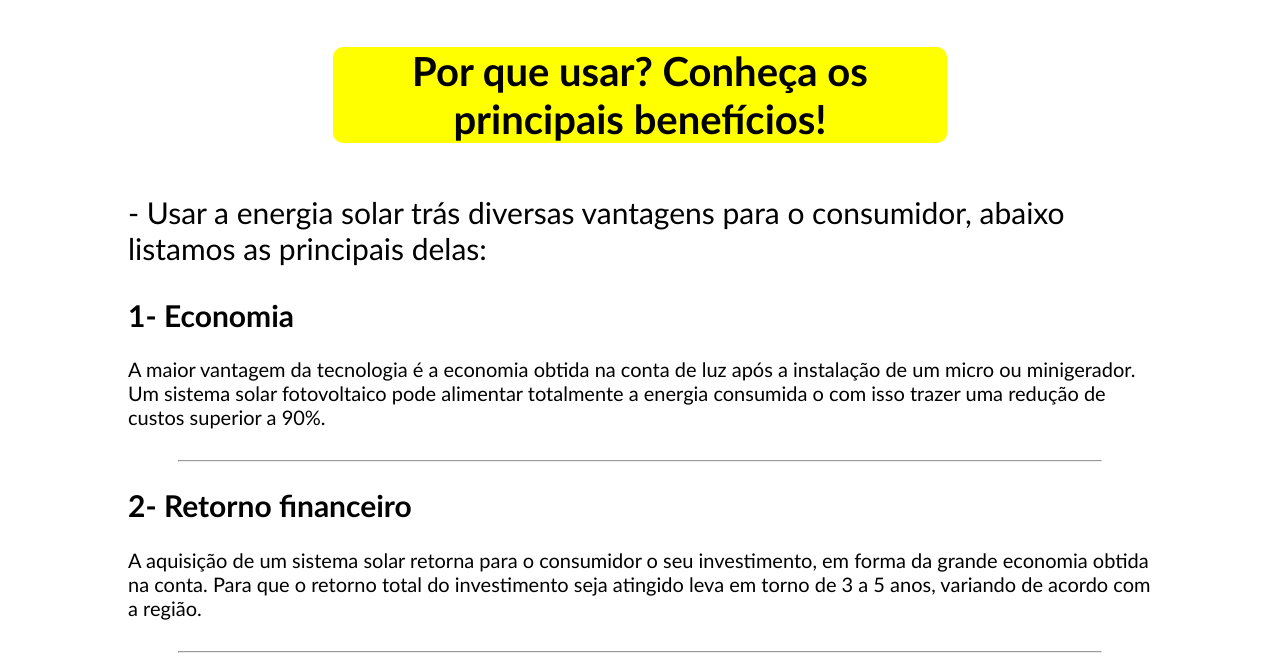
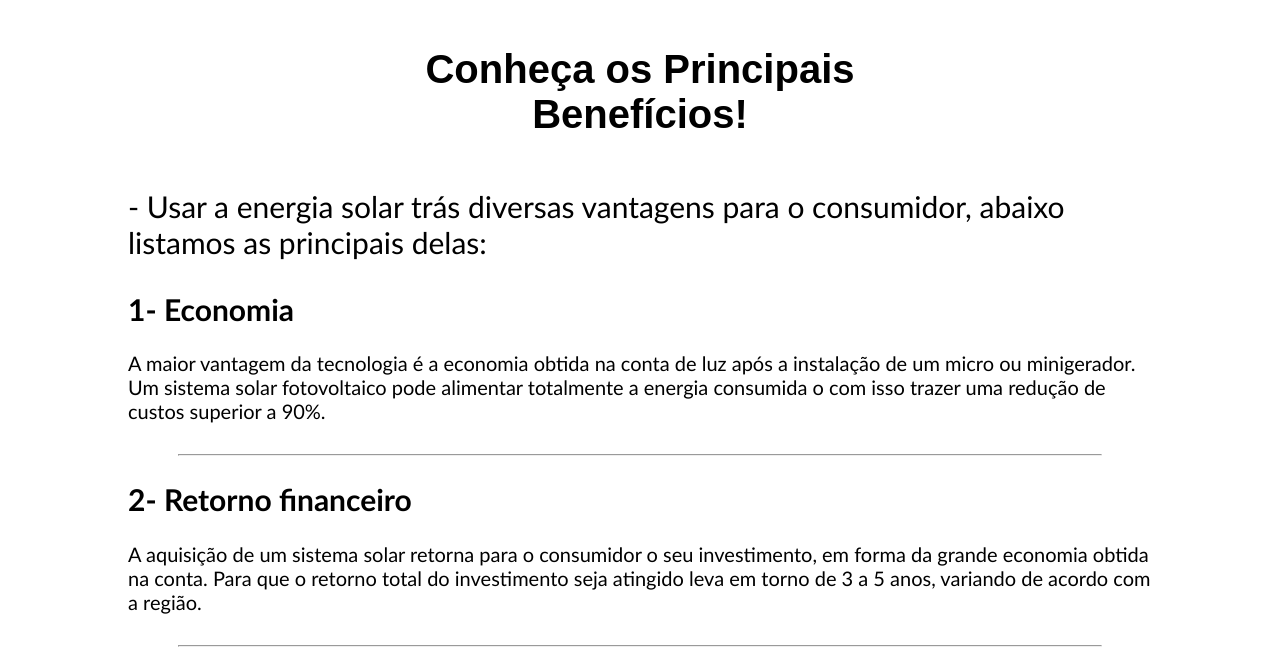
Before and after one commit to Projeto-WebFotovoltaico/Projeto-WebFotovoltaico, a website: page WebFotovoltaico/main/consumo.html in a window 1280 px wide. Shown: the part 134-800 px from the top of the page. Drawn offline with Linux system fonts and the light colour scheme; files that its build step writes are made by us from their sources; files whose address does not match are found by name.

Commit message:
Alteração  do title

```diff
--- a/WebFotovoltaico/main/consumo.html
+++ b/WebFotovoltaico/main/consumo.html
@@ -31,7 +31,7 @@
     <section>
         <div id="cont1">
 
-            <h1 id = 'conttitulo'>Por que usar? Conheça os principais benefícios!</h1>
+            <h1 id = 'conttitulo'>Conheça os Principais Benefícios!</h1>
 
 <p id="cont-intro">- Usar a energia solar trás diversas vantagens para o consumidor, abaixo listamos as principais delas:</p>
 
--- a/WebFotovoltaico/public/css/consumo.css
+++ b/WebFotovoltaico/public/css/consumo.css
@@ -87,10 +87,10 @@ p{
     width: 60%;
     margin-bottom: 5%;
     text-align: center;
-    background-color: yellow;
+
     font-size: 40px;
     margin-top: 6%;
-    font-family: 'Trebuchet MS', 'Lucida Sans Unicode', 'Lucida Grande', 'Lucida Sans', Arial, sans-serif, 'Arial Narrow', Arial, sans-serif;
+    font-family: Arial, Helvetica, sans-serif;
 }
 
 #cont-intro{
--- a/WebFotovoltaico/public/css/sobre.css
+++ b/WebFotovoltaico/public/css/sobre.css
@@ -71,8 +71,12 @@ section{
 
 }
 #cont1{
+    position: absolute;
+    left: 75px;
+    top: 300px;
     margin: auto;
     border-radius: 10px;
+    padding: 20px;
     width: 90%;
     height: 1200px;
    background-image: url(../assents/work2.jpg);
@@ -82,6 +86,7 @@ section{
 }
 
 #cont1tile{
+    background-color: rgba(255, 255, 255, 0.767);
     border-radius: 15px;
     font-size: 3rem;
     margin-top: 5%;
```
Also changed, not shown: WebFotovoltaico/main/sobre.html (+2 -1 lines).
